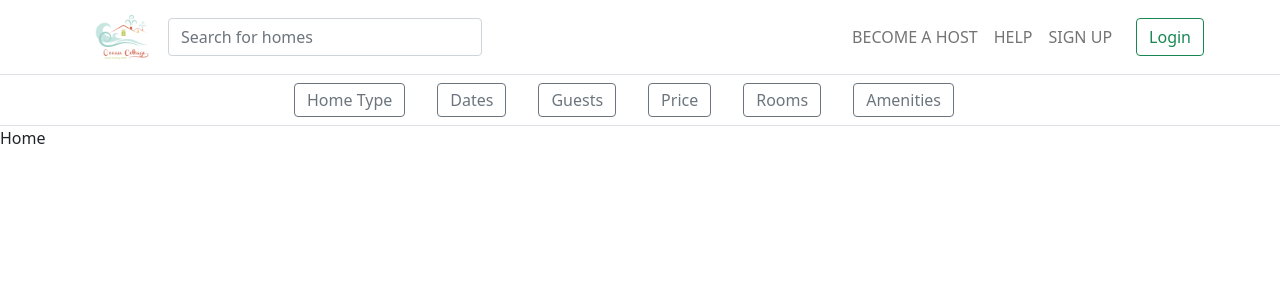
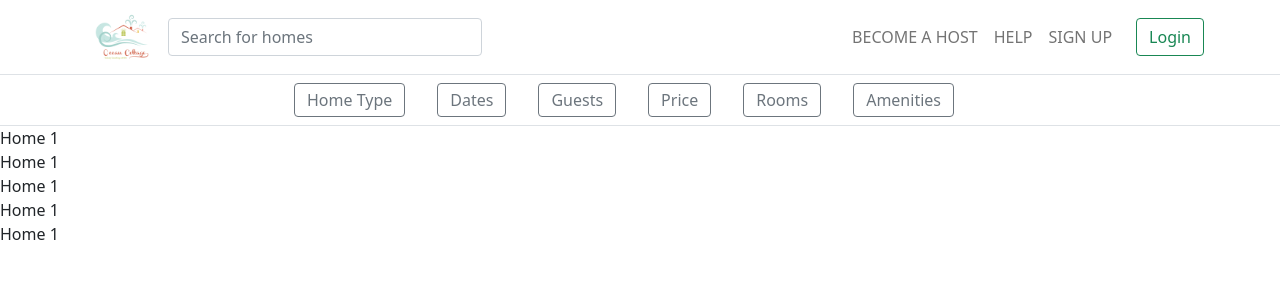
Before and after one commit to Dewalade1/home-booking-app-frontend, a React (Create React App) app: page / in a window 1280 px wide. Shown: the top 300 px of the page. Built offline with nearby package versions, Linux system fonts and the light colour scheme.

Commit message:
chore: add home data promise for getting homes

```diff
--- a/src/components/home.js
+++ b/src/components/home.js
@@ -1,7 +1,10 @@
-import React from 'react';
+import React, { useEffect, useState } from 'react';
 
 export default function Home () {
 
+    const [homesState, setHomesState] = useState([]);
+
+    useEffect(() => {
       // const homesDataPromise = apiClient.getHomes();
       const homesDataPromise = Promise.resolve([
         {
@@ -36,20 +39,21 @@ export default function Home () {
         },
       ]);
 
+      homesDataPromise.then(homesData => setHomesState(homesData));
+    }, []);
+
     let homes;
 
-    homesDataPromise.then(homesData => {
-        homes = homesData.map(home => {
+        homes = homesState.map((home, index) => {
             return(
-                <div data-testid="home">Home 1</div>
+                <div data-testid="home" key={index}>Home 1</div>
             )
-        })
-    })
+        });
 
     return(
         <div>
             <div data-testid="home">
-                Home
+                {homes}
             </div>
         </div>
     )
```
Also changed, not shown: 1 other file (tests, documents, lock files or other folders). Lines whose indentation alone changed are shown as unchanged.
